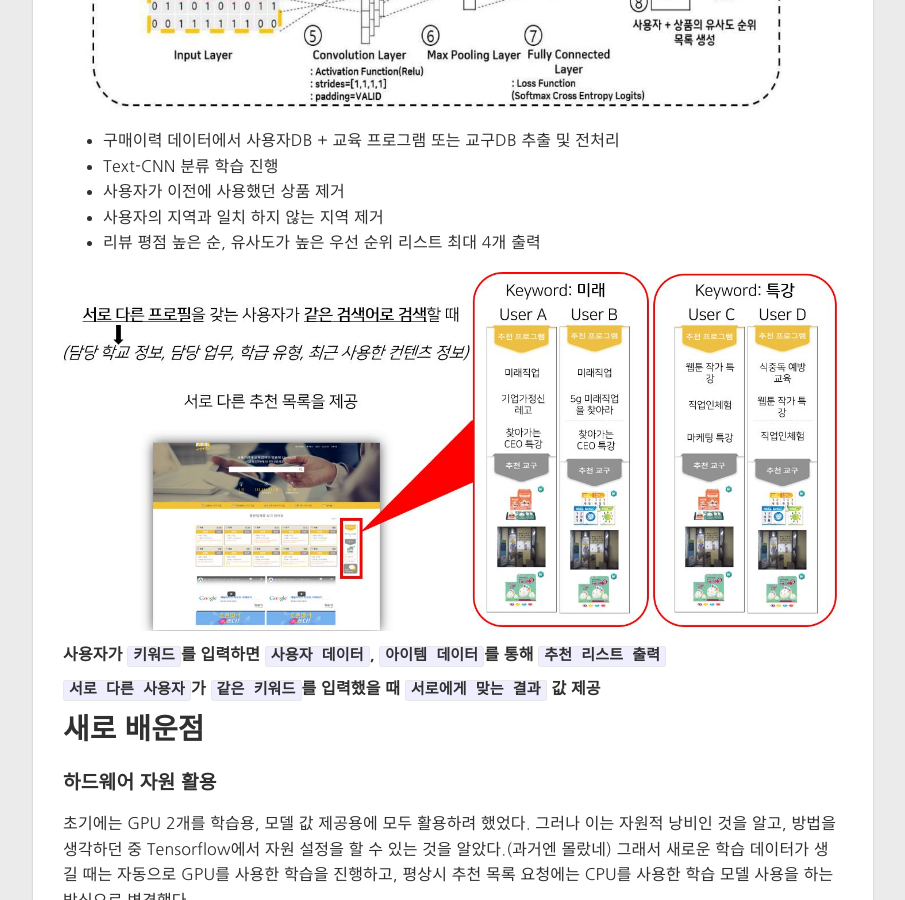
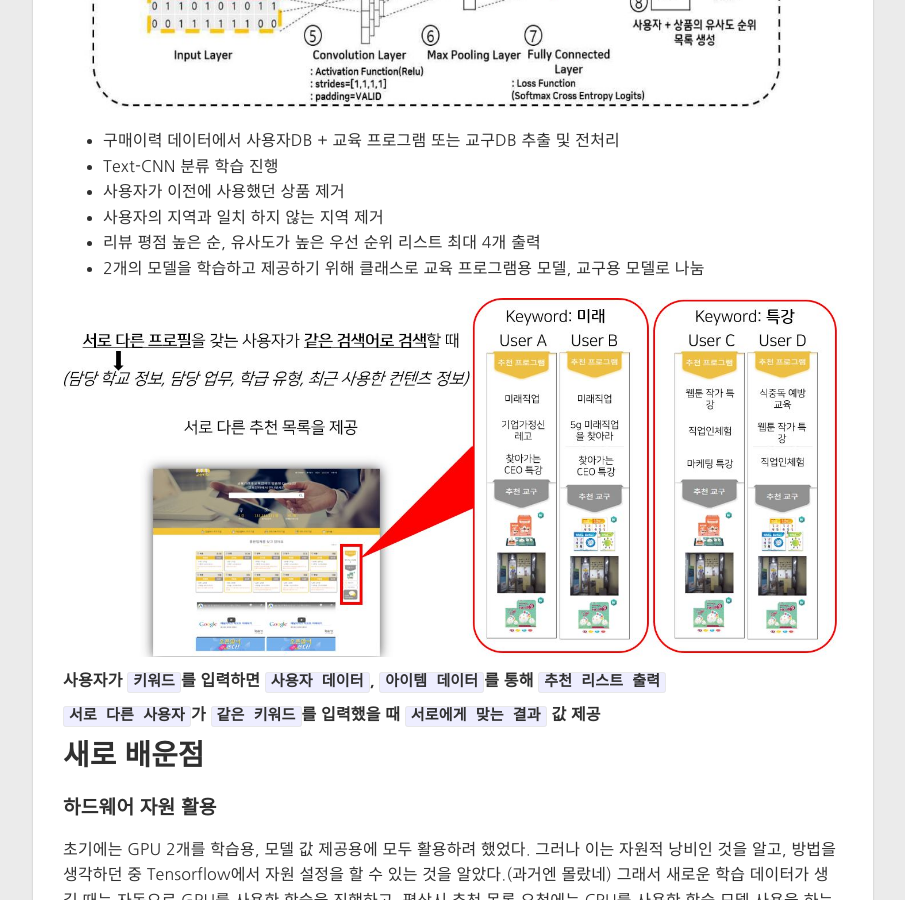
Before and after one commit to HongJeSeong/HongJeSeong.github.io, a Jekyll site: the page built from _posts/projects/2019-12-01-cnn-edu.md, in a window 1280 px wide and 900 px high, scrolled down 3667 px. Shown: the whole window, without its empty margins (187-1092 px from the left). Built offline with Jekyll 4.4.1, drawn with Linux system fonts in a browser that asks for light colours; nearby versions of some CDN libraries.

Commit message:
Update 2019-12-01-cnn-edu.md

````diff
--- a/_posts/projects/2019-12-01-cnn-edu.md
+++ b/_posts/projects/2019-12-01-cnn-edu.md
@@ -19,7 +19,7 @@ tag:
 ```
 Yoonkim [Convolutional Neural Networks for Sentence Classification
 ](http://emnlp2014.org/papers/pdf/EMNLP2014181.pdf)
-![CNNImage](../../images/projects/cnn-edu/imagecnn1.png)
+![CNNImage](../../images/projects/cnn-edu/imagecnn1.PNG)
 
 ## CNN Layer
 * Feature Extraction
@@ -35,7 +35,7 @@ Yoonkim [Convolutional Neural Networks for Sentence Classification
 `Fully Connected`: **전체 입력 볼륨에 연결**되는 뉴런을 포함
 
 ## CNN Layer for Text Data
-![textcnn](../../images/projects/cnn-edu/textcnn1.png)
+![textcnn](../../images/projects/cnn-edu/textcnn1.PNG)
 
 `Input Layer`: 단어를 저차원 **벡터**로 임베드
 
@@ -93,6 +93,7 @@ Yoonkim [Convolutional Neural Networks for Sentence Classification
 - 사용자가 이전에 사용했던 상품 제거
 - 사용자의 지역과 일치 하지 않는 지역 제거
 - 리뷰 평점 높은 순, 유사도가 높은 우선 순위 리스트 최대 4개 출력
+- 2개의 모델을 학습하고 제공하기 위해 클래스로 교육 프로그램용 모델, 교구용 모델로 나눔
 
 ![result](../../images/projects/cnn-edu/result1.JPG)
 ##### 사용자가 `키워드`를 입력하면 `사용자 데이터`, `아이템 데이터`를 통해 `추천 리스트 출력`
````
